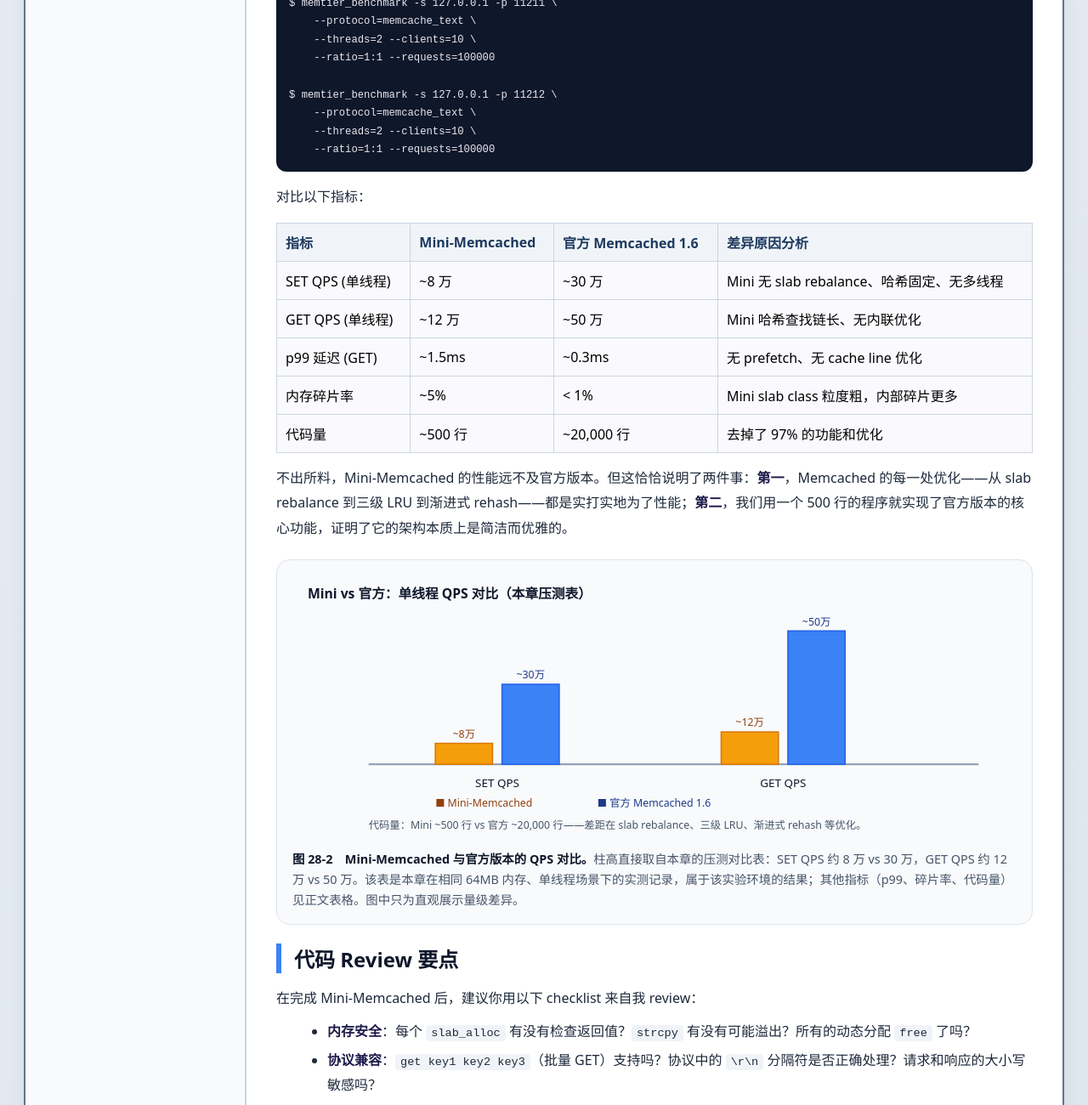
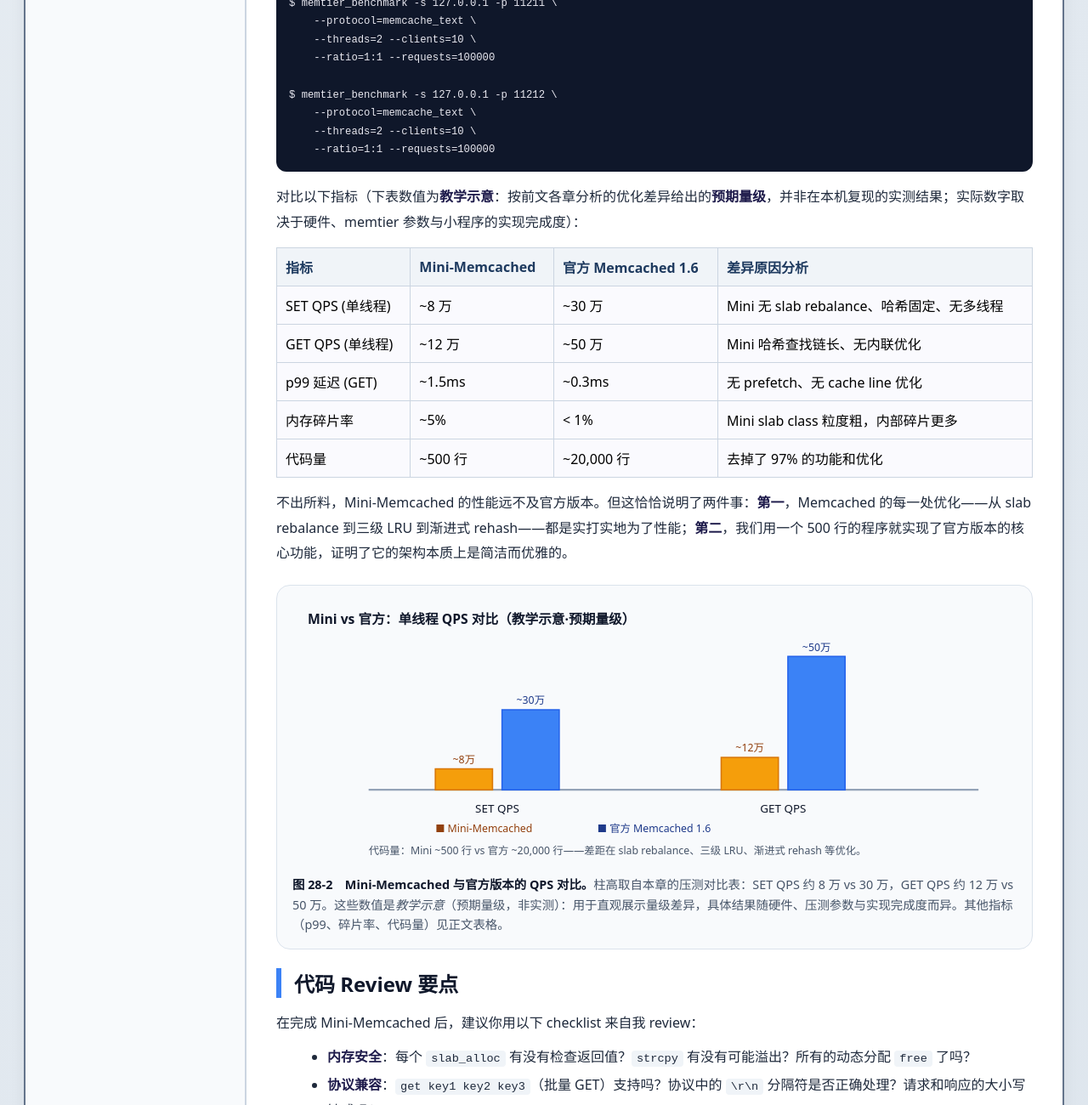
Before and after one commit to 1998x-stack/memcached-source-analysis-tutorial, a plain HTML site: page 28.html in a window 1280 px wide. Shown: the part 5238-6538 px from the top of the page at 85% size. Drawn offline with Linux system fonts and the light colour scheme.

Commit message:
docs(memcached-source-analysis-tutorial): 第28章压测数值标注为教学示意（预期量级）

```diff
--- a/28.html
+++ b/28.html
@@ -327,7 +327,7 @@ $ memtier_benchmark -s 127.0.0.1 -p 11212 \
     --threads=2 --clients=10 \
     --ratio=1:1 --requests=100000</code></pre>
 
-        <p>对比以下指标：</p>
+        <p>对比以下指标（下表数值为<strong>教学示意</strong>：按前文各章分析的优化差异给出的<strong>预期量级</strong>，并非在本机复现的实测结果；实际数字取决于硬件、memtier 参数与小程序的实现完成度）：</p>
 
         <table>
             <thead>
@@ -377,8 +377,8 @@ $ memtier_benchmark -s 127.0.0.1 -p 11212 \
         <figure class="diagram" id="fig-bench">
             <svg viewBox="0 0 760 280" role="img" aria-labelledby="fbTitle fbDesc" xmlns="http://www.w3.org/2000/svg">
                 <title id="fbTitle">Mini-Memcached 与官方版本的 QPS 对比</title>
-                <desc id="fbDesc">柱状图对比：SET QPS Mini 约 8 万而官方约 30 万，GET QPS Mini 约 12 万而官方约 50 万。</desc>
-                <text x="16" y="26" font-size="14" font-weight="700" fill="#0f172a">Mini vs 官方：单线程 QPS 对比（本章压测表）</text>
+                <desc id="fbDesc">柱状图对比（教学示意）：SET QPS Mini 约 8 万而官方约 30 万，GET QPS Mini 约 12 万而官方约 50 万。</desc>
+                <text x="16" y="26" font-size="14" font-weight="700" fill="#0f172a">Mini vs 官方：单线程 QPS 对比（教学示意·预期量级）</text>
                 <line x1="80" y1="200" x2="720" y2="200" stroke="#94a3b8" stroke-width="2"/>
                 <g>
                     <rect x="150" y="178" width="60" height="22" fill="#f59e0b" stroke="#d97706" stroke-width="1.4"/>
@@ -396,7 +396,7 @@ $ memtier_benchmark -s 127.0.0.1 -p 11212 \
                 <g font-size="11" fill="#334155"><text x="150" y="244" fill="#92400e">■ Mini-Memcached</text><text x="320" y="244" fill="#1e3a8a">■ 官方 Memcached 1.6</text></g>
                 <text x="80" y="268" font-size="11" fill="#475569">代码量：Mini ~500 行 vs 官方 ~20,000 行——差距在 slab rebalance、三级 LRU、渐进式 rehash 等优化。</text>
             </svg>
-            <figcaption><strong>图 28-2　Mini-Memcached 与官方版本的 QPS 对比。</strong>柱高直接取自本章的压测对比表：SET QPS 约 8 万 vs 30 万，GET QPS 约 12 万 vs 50 万。该表是本章在相同 64MB 内存、单线程场景下的实测记录，属于该实验环境的结果；其他指标（p99、碎片率、代码量）见正文表格。图中只为直观展示量级差异。</figcaption>
+            <figcaption><strong>图 28-2　Mini-Memcached 与官方版本的 QPS 对比。</strong>柱高取自本章的压测对比表：SET QPS 约 8 万 vs 30 万，GET QPS 约 12 万 vs 50 万。这些数值是<em>教学示意</em>（预期量级，非实测）：用于直观展示量级差异，具体结果随硬件、压测参数与实现完成度而异。其他指标（p99、碎片率、代码量）见正文表格。</figcaption>
         </figure>
 
         <h2>代码 Review 要点</h2>
```
